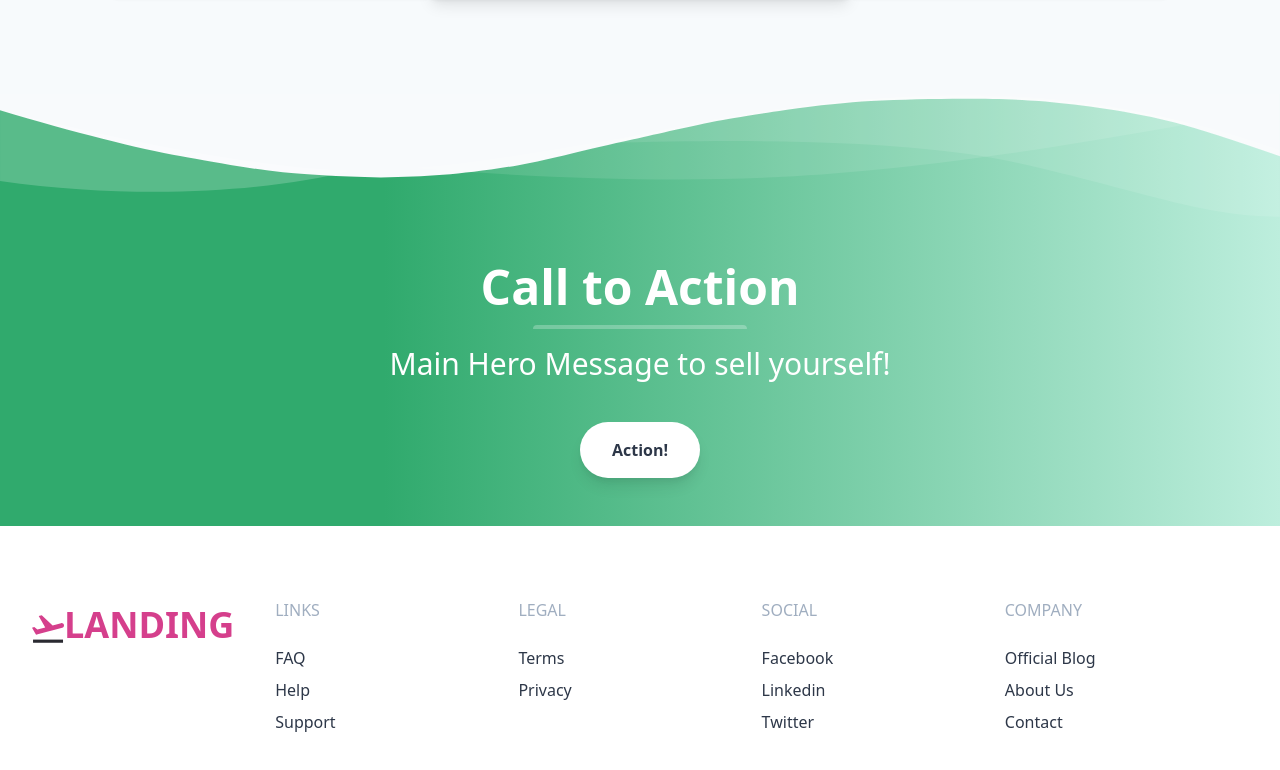
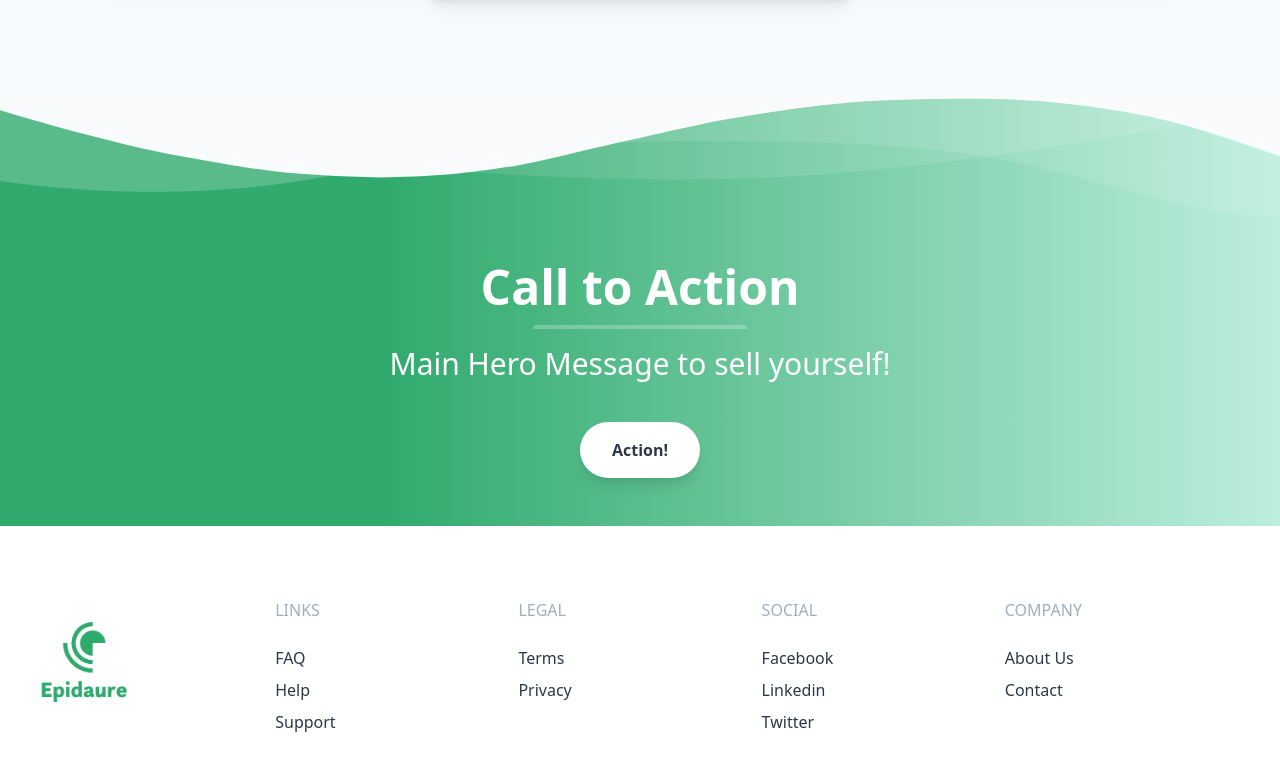
Before and after one commit to MatthiasBlc/Epidaure_Front, a React (Create React App) app: page / in a window 1280 px wide. Shown: the part 2882-3652 px from the top of the page. Built offline with nearby package versions, Linux system fonts and the light colour scheme.

Commit message:
css footer

```diff
--- a/src/components/Footer/Footer.js
+++ b/src/components/Footer/Footer.js
@@ -1,5 +1,6 @@
 import React from "react";
 import { Link } from "react-router-dom";
+import logoGreen from "../../assets/images/logoEpiGreenFondNone.png";
 
 const Footer = () => {
   return (
@@ -9,42 +10,25 @@ const Footer = () => {
           <div className="w-full flex flex-col md:flex-row py-6">
             <div className="flex-1 mb-6 text-black">
               <Link to="/" className="text-pink-600 no-underline hover:no-underline font-bold text-2xl lg:text-4xl">
-                <svg
-                  className="h-8 fill-current inline"
-                  xmlns="http://www.w3.org/2000/svg"
-                  viewBox="0 0 512.005 512.005"
-                >
-                  <rect
-                    fill="#2a2a31"
-                    x="16.539"
-                    y="425.626"
-                    width="479.767"
-                    height="50.502"
-                    transform="matrix(1,0,0,1,0,0)"
-                  />
-                  <path
-                    className="plane-take-off"
-                    d=" M 510.7 189.151 C 505.271 168.95 484.565 156.956 464.365 162.385 L 330.156 198.367 L 155.924 35.878 L 107.19 49.008 L 211.729 230.183 L 86.232 263.767 L 36.614 224.754 L 0 234.603 L 45.957 314.27 L 65.274 347.727 L 105.802 336.869 L 240.011 300.886 L 349.726 271.469 L 483.935 235.486 C 504.134 230.057 516.129 209.352 510.7 189.151 Z "
-                  />
-                </svg>
-                LANDING
+
+                <img className="h-20 mt-6" src={logoGreen}></img>
               </Link>
             </div>
             <div className="flex-1">
               <p className="uppercase text-gray-500 md:mb-6">Links</p>
               <ul className="list-reset mb-6">
                 <li className="mt-2 inline-block mr-2 md:block md:mr-0">
-                  <Link to="/" className="no-underline hover:underline text-gray-800 hover:text-pink-500">
+                  <Link to="/" className="no-underline hover:underline text-gray-800 hover:text-orange-500">
                     FAQ
                   </Link>
                 </li>
                 <li className="mt-2 inline-block mr-2 md:block md:mr-0">
-                  <Link to="/" className="no-underline hover:underline text-gray-800 hover:text-pink-500">
+                  <Link to="/" className="no-underline hover:underline text-gray-800 hover:text-orange-500">
                     Help
                   </Link>
                 </li>
                 <li className="mt-2 inline-block mr-2 md:block md:mr-0">
-                  <Link to="/" className="no-underline hover:underline text-gray-800 hover:text-pink-500">
+                  <Link to="/" className="no-underline hover:underline text-gray-800 hover:text-orange-500">
                     Support
                   </Link>
                 </li>
@@ -54,12 +38,12 @@ const Footer = () => {
               <p className="uppercase text-gray-500 md:mb-6">Legal</p>
               <ul className="list-reset mb-6">
                 <li className="mt-2 inline-block mr-2 md:block md:mr-0">
-                  <Link to="/" className="no-underline hover:underline text-gray-800 hover:text-pink-500">
+                  <Link to="/" className="no-underline hover:underline text-gray-800 hover:text-orange-500">
                     Terms
                   </Link>
                 </li>
                 <li className="mt-2 inline-block mr-2 md:block md:mr-0">
-                  <Link to="/" className="no-underline hover:underline text-gray-800 hover:text-pink-500">
+                  <Link to="/" className="no-underline hover:underline text-gray-800 hover:text-orange-500">
                     Privacy
                   </Link>
                 </li>
@@ -69,17 +53,17 @@ const Footer = () => {
               <p className="uppercase text-gray-500 md:mb-6">Social</p>
               <ul className="list-reset mb-6">
                 <li className="mt-2 inline-block mr-2 md:block md:mr-0">
-                  <Link to="/" className="no-underline hover:underline text-gray-800 hover:text-pink-500">
+                  <Link to="/" className="no-underline hover:underline text-gray-800 hover:text-orange-500">
                     Facebook
                   </Link>
                 </li>
                 <li className="mt-2 inline-block mr-2 md:block md:mr-0">
-                  <Link to="/" className="no-underline hover:underline text-gray-800 hover:text-pink-500">
+                  <Link to="/" className="no-underline hover:underline text-gray-800 hover:text-orange-500">
                     Linkedin
                   </Link>
                 </li>
                 <li className="mt-2 inline-block mr-2 md:block md:mr-0">
-                  <Link to="/" className="no-underline hover:underline text-gray-800 hover:text-pink-500">
+                  <Link to="/" className="no-underline hover:underline text-gray-800 hover:text-orange-500">
                     Twitter
                   </Link>
                 </li>
@@ -89,17 +73,12 @@ const Footer = () => {
               <p className="uppercase text-gray-500 md:mb-6">Company</p>
               <ul className="list-reset mb-6">
                 <li className="mt-2 inline-block mr-2 md:block md:mr-0">
-                  <Link to="/" className="no-underline hover:underline text-gray-800 hover:text-pink-500">
-                    Official Blog
-                  </Link>
-                </li>
-                <li className="mt-2 inline-block mr-2 md:block md:mr-0">
-                  <Link to="/" className="no-underline hover:underline text-gray-800 hover:text-pink-500">
+                  <Link to="/" className="no-underline hover:underline text-gray-800 hover:text-orange-500">
                     About Us
                   </Link>
                 </li>
                 <li className="mt-2 inline-block mr-2 md:block md:mr-0">
-                  <Link to="/" className="no-underline hover:underline text-gray-800 hover:text-pink-500">
+                  <Link to="/" className="no-underline hover:underline text-gray-800 hover:text-orange-500">
                     Contact
                   </Link>
                 </li>
```
